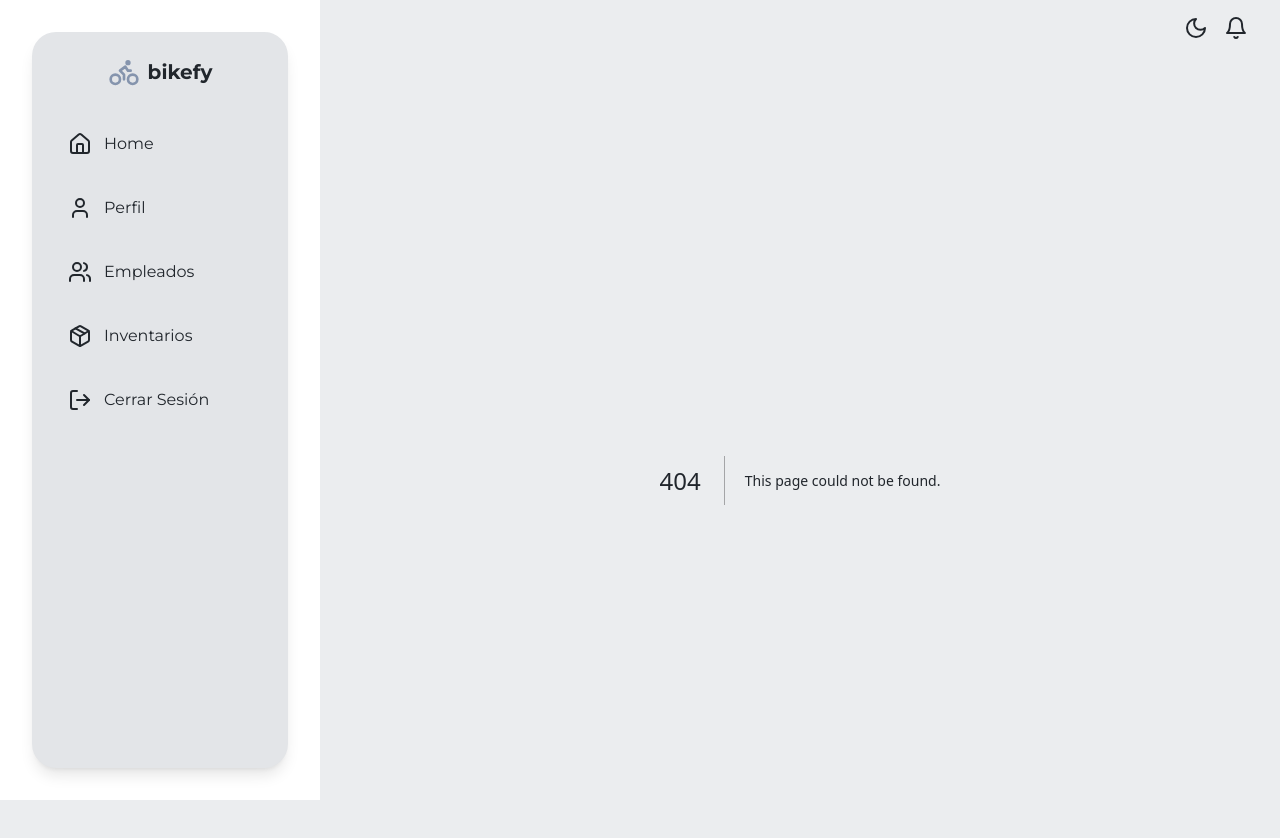
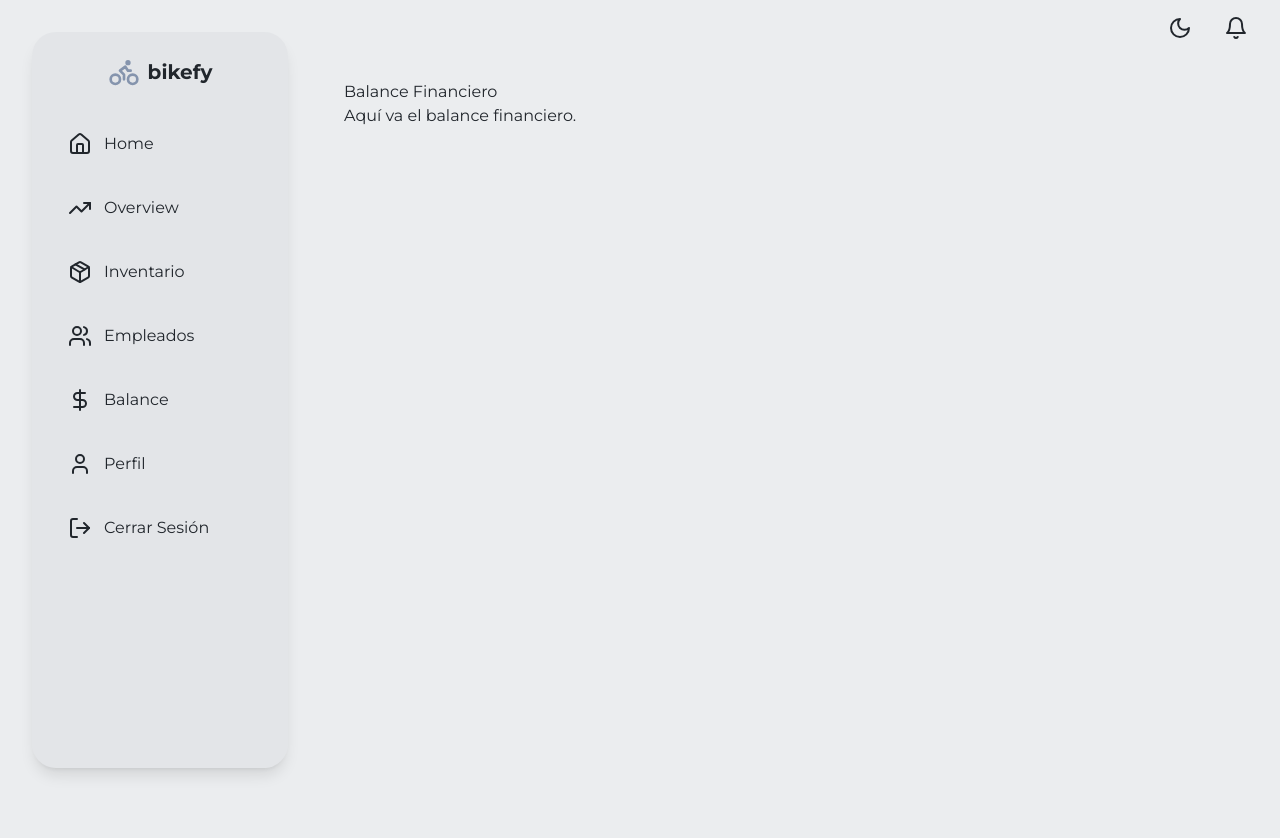
Before and after one commit to clikzz/Proyecto-ISW, a Next.js app in the folder frontend/: page /balance-financiero in a window 1280 px wide. Before the commit this address had no page. Shown: the top 838 px of the page. After the commit the page ends 800 px from the top, so only its background shows below. Built offline with nearby package versions, Linux system fonts and the light colour scheme; sample sign-in values are in the browser's storage.

Commit message:
Refactor PrivateLayout component: improve theme handling, add authentication checks, and streamline navigation links; create new pages for Balance Financiero, Inventario, and Overview

```diff
--- a/frontend/src/components/layouts/PrivateLayout.jsx
+++ b/frontend/src/components/layouts/PrivateLayout.jsx
@@ -1,6 +1,6 @@
-'use client';
+"use client";
 
-import React, { useState, useEffect } from 'react';
+import React, { useState, useEffect } from "react";
 import {
   Bike,
   Sun,
@@ -11,34 +11,42 @@ import {
   User,
   LogOut,
   Users,
-} from 'lucide-react';
-import Link from 'next/link';
-import { useRouter } from 'next/router';
-import { useAuth } from '@context/authContext';
-import { motion, AnimatePresence } from 'framer-motion';
-import Script from 'next/script';
-import Notificaciones from '@components/Notification';
+  TrendingUp,
+  DollarSign,
+} from "lucide-react";
+import Link from "next/link";
+import { useRouter } from "next/router";
+import { useAuth } from "@/context/authContext";
+import { motion, AnimatePresence } from "framer-motion";
+import Script from "next/script";
+import Notificaciones from "@/components/Notification";
 
-export default function Layout2({ children }) {
+export default function PrivateLayout({ children }) {
   const [isDarkMode, setIsDarkMode] = useState(false);
   const router = useRouter();
-  const { logout } = useAuth();
+  const { logout, isAuthenticated, role, loading } = useAuth();
 
   useEffect(() => {
-    const storedTheme = localStorage.getItem('theme');
-    if (storedTheme === 'dark') {
-      document.documentElement.classList.add('dark');
+    const storedTheme = localStorage.getItem("theme");
+    if (storedTheme === "dark") {
+      document.documentElement.classList.add("dark");
       setIsDarkMode(true);
     } else {
-      document.documentElement.classList.remove('dark');
+      document.documentElement.classList.remove("dark");
     }
   }, []);
 
+  useEffect(() => {
+    if (!loading && !isAuthenticated) {
+      router.push("/login");
+    }
+  }, [loading, isAuthenticated, router]);
+
   const toggleDarkMode = () => {
-    const newTheme = isDarkMode ? 'light' : 'dark';
+    const newTheme = isDarkMode ? "light" : "dark";
     setIsDarkMode(!isDarkMode);
-    localStorage.setItem('theme', newTheme);
-    document.documentElement.classList.toggle('dark', newTheme === 'dark');
+    localStorage.setItem("theme", newTheme);
+    document.documentElement.classList.toggle("dark", newTheme === "dark");
   };
 
   const handleLogout = () => {
@@ -50,6 +58,28 @@ export default function Layout2({ children }) {
     enter: { opacity: 1, y: 0, scale: 1, transition: { duration: 0.3 } },
     exit: { opacity: 0.5, y: -10, scale: 0.98, transition: { duration: 0.2 } },
   };
+
+  if (loading) {
+    return (
+      <div className="flex items-center justify-center h-screen">
+        Loading...
+      </div>
+    );
+  }
+
+  if (!isAuthenticated) {
+    return null;
+  }
+
+  const NavLink = ({ href, icon, children }) => (
+    <Link
+      href={href}
+      className="flex items-center space-x-3 p-3 rounded-full hover:bg-accent transition-all"
+    >
+      {icon}
+      <span>{children}</span>
+    </Link>
+  );
 
   return (
     <>
@@ -77,34 +107,31 @@ export default function Layout2({ children }) {
           </Link>
 
           <nav className="space-y-4 w-full">
-            <Link
-              href="/home"
-              className="flex items-center space-x-3 p-3 rounded-full hover:bg-accent transition-all"
+            <NavLink href="/home" icon={<Home className="h-6 w-6" />}>
+              Home
+            </NavLink>
+            <NavLink href="/overview" icon={<TrendingUp className="h-6 w-6" />}>
+              Overview
+            </NavLink>
+            <NavLink href="/inventario" icon={<Package className="h-6 w-6" />}>
+              Inventario
+            </NavLink>
+            {role === "admin" && (
+              <>
+                <NavLink href="/employees" icon={<Users className="h-6 w-6" />}>
+                  Empleados
+                </NavLink>
+                <NavLink
+                  href="/balance-financiero"
+                  icon={<DollarSign className="h-6 w-6" />}
                 >
-              <Home className="h-6 w-6" />
-              <span>Home</span>
-            </Link>
-            <Link
-              href="/profile"
-              className="flex items-center space-x-3 p-3 rounded-full hover:bg-accent transition-all"
-            >
-              <User className="h-6 w-6" />
-              <span>Perfil</span>
-            </Link>
-            <Link
-              href="/employees"
-              className="flex items-center space-x-3 p-3 rounded-full hover:bg-accent transition-all"
-            >
-              <Users className="h-6 w-6" />
-              <span>Empleados</span>
-            </Link>
-            <Link
-              href="/inventarios"
-              className="flex items-center space-x-3 p-3 rounded-full hover:bg-accent transition-all"
-            >
-              <Package className="h-6 w-6" />
-              <span>Inventarios</span>
-            </Link>
+                  Balance
+                </NavLink>
+              </>
+            )}
+            <NavLink href="/profile" icon={<User className="h-6 w-6" />}>
+              Perfil
+            </NavLink>
             <button
               onClick={handleLogout}
               className="flex items-center space-x-3 p-3 rounded-full hover:bg-accent transition-all w-full"
@@ -116,19 +143,27 @@ export default function Layout2({ children }) {
         </aside>
 
         {/* Main Content */}
-        <div className="flex-1 flex flex-col">
-          <header className="h-14 flex items-center justify-end px-6">
+        <div className="flex-1 flex flex-col bg-background">
+          <header className="h-14 flex items-center justify-between px-6">
+            <div className="ml-auto flex items-center space-x-4">
               <button
                 onClick={toggleDarkMode}
                 className="p-2 rounded-full hover:bg-accent"
+                aria-label={
+                  isDarkMode ? "Activar modo claro" : "Activar modo oscuro"
+                }
               >
                 {isDarkMode ? <Sun size={24} /> : <Moon size={24} />}
               </button>
               <Notificaciones>
-              <button className="p-2 rounded-full hover:bg-accent">
+                <button
+                  className="p-2 rounded-full hover:bg-accent"
+                  aria-label="Notificaciones"
+                >
                   <Bell size={24} />
                 </button>
               </Notificaciones>
+            </div>
           </header>
 
           <AnimatePresence mode="wait">
@@ -138,9 +173,13 @@ export default function Layout2({ children }) {
               initial="hidden"
               animate="enter"
               exit="exit"
-              className="flex-1 overflow-y-auto p-6 relative"
+              className="flex-1 overflow-y-auto p-6 relative bg-background"
             >
-              {children}
+              {children || (
+                <div className="flex items-center justify-center h-full">
+                  Página no implementada
+                </div>
+              )}
             </motion.main>
           </AnimatePresence>
         </div>
--- /dev/null
+++ b/frontend/src/pages/balance-financiero.jsx
@@ -0,0 +1,12 @@
+import React from 'react';
+
+const BalanceFinanciero = () => {
+  return (
+    <div>
+      <h1>Balance Financiero</h1>
+      <p>Aquí va el balance financiero.</p>
+    </div>
+  );
+};
+
+export default BalanceFinanciero;
--- /dev/null
+++ b/frontend/src/pages/inventario.jsx
@@ -0,0 +1,12 @@
+import React from 'react';
+
+const Inventario = () => {
+  return (
+    <div>
+      <h1>Inventario</h1>
+      <p>Aquí va el inventario.</p>
+    </div>
+  );
+};
+
+export default Inventario;
--- /dev/null
+++ b/frontend/src/pages/overview.jsx
@@ -0,0 +1,12 @@
+import React from 'react';
+
+const Overview = () => {
+  return (
+    <div>
+      <h1>Overview</h1>
+      <p>Aquí va el overview</p>
+    </div>
+  );
+};
+
+export default Overview;
```
Lines whose indentation alone changed are shown as unchanged.
